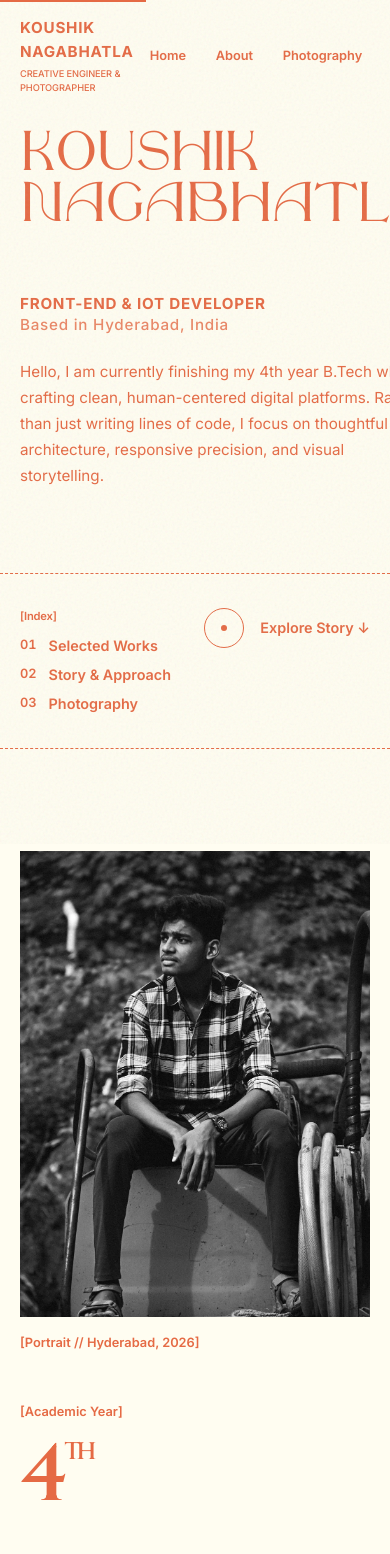
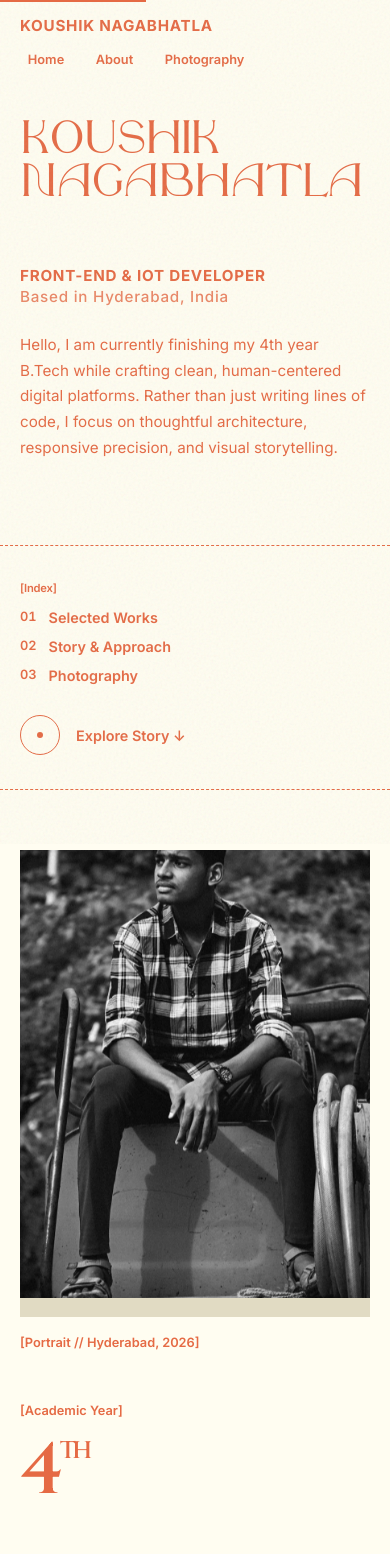
Before and after one commit to koushiknagabhatla-ctrl/portfolio, a React (Vite) app: page / in a window 390 px wide. Shown: the top 1554 px of the page. Built offline with nearby package versions, Linux system fonts and the light colour scheme; a web font is replaced by a local one.

Commit message:
design and fixed

```diff
--- a/src/App.jsx
+++ b/src/App.jsx
@@ -76,18 +76,23 @@ function AppContent() {
   }, [location.pathname]);
 
   const isPhotographyPage = normalizedPath.startsWith('/photography');
+  const isAboutPage = normalizedPath.startsWith('/about');
 
   useEffect(() => {
     if (isPhotographyPage) {
       document.body.style.backgroundColor = '#000000';
       document.documentElement.style.backgroundColor = '#000000';
-      document.body.classList.add('no-grain');
     } else {
       document.body.style.backgroundColor = '';
       document.documentElement.style.backgroundColor = '';
+    }
+
+    if (isPhotographyPage || isAboutPage) {
+      document.body.classList.add('no-grain');
+    } else {
       document.body.classList.remove('no-grain');
     }
-  }, [isPhotographyPage]);
+  }, [isPhotographyPage, isAboutPage]);
 
   if (isDirtyUrl) {
     return null;
--- a/src/components/Hero.css
+++ b/src/components/Hero.css
@@ -365,3 +365,41 @@
   color: var(--text-color, #1a1a1a);
   opacity: 0.9;
 }
+
+@media (max-width: 768px) {
+  .kaisei-home-wrapper {
+    padding-top: 100px;
+  }
+  .kaisei-hero {
+    min-height: auto;
+    padding-top: 20px;
+  }
+  .kaisei-hero__title {
+    font-size: clamp(2.8rem, 12vw, 5rem);
+    word-break: break-word;
+  }
+  .kaisei-hero__bottom-grid {
+    flex-direction: column;
+    align-items: flex-start;
+    gap: 28px;
+  }
+  .kaisei-story {
+    padding: 60px 0;
+  }
+  .kaisei-story__stat-num {
+    font-size: clamp(4.5rem, 18vw, 9rem);
+  }
+  .kaisei-story__section-title {
+    font-size: clamp(2rem, 8vw, 3rem);
+  }
+  .kaisei-approach {
+    margin-top: 60px;
+    padding: 50px 0;
+  }
+  .kaisei-approach__title {
+    font-size: clamp(2.2rem, 9vw, 4rem);
+  }
+  .kaisei-approach__item-title {
+    font-size: clamp(1.4rem, 6vw, 2rem);
+  }
+}
--- a/src/components/Hero.jsx
+++ b/src/components/Hero.jsx
@@ -1,11 +1,76 @@
-import { useRef } from 'react';
+import { useEffect, useRef } from 'react';
+import gsap from 'gsap';
+import { ScrollTrigger } from 'gsap/ScrollTrigger';
 import './Hero.css';
 
 import heroImg from '../assets/hero.webp';
 
+gsap.registerPlugin(ScrollTrigger);
+
 const Hero = () => {
   const sectionRef = useRef(null);
+  const titleRef = useRef(null);
+  const imgRef = useRef(null);
   const storyRef = useRef(null);
+
+  useEffect(() => {
+    const ctx = gsap.context(() => {
+      // 1. Hero Title Parallax on Scroll
+      if (titleRef.current) {
+        gsap.to(titleRef.current, {
+          yPercent: -30,
+          opacity: 0.85,
+          ease: 'none',
+          scrollTrigger: {
+            trigger: sectionRef.current,
+            start: 'top top',
+            end: 'bottom top',
+            scrub: true
+          }
+        });
+      }
+
+      // 2. Editorial Portrait Parallax (Image moves smoothly inside wrapper)
+      if (imgRef.current) {
+        gsap.fromTo(
+          imgRef.current,
+          { yPercent: -12, scale: 1.15 },
+          {
+            yPercent: 12,
+            ease: 'none',
+            scrollTrigger: {
+              trigger: storyRef.current,
+              start: 'top bottom',
+              end: 'bottom top',
+              scrub: true
+            }
+          }
+        );
+      }
+
+      // 3. Smooth Fade-up for Story & Approach items
+      const fadeItems = gsap.utils.toArray('.kaisei-profile__item, .kaisei-approach__item');
+      fadeItems.forEach((item) => {
+        gsap.fromTo(
+          item,
+          { y: 50, opacity: 0 },
+          {
+            y: 0,
+            opacity: 1,
+            duration: 1.1,
+            ease: 'power3.out',
+            scrollTrigger: {
+              trigger: item,
+              start: 'top 88%',
+              toggleActions: 'play none none reverse'
+            }
+          }
+        );
+      });
+    }, sectionRef);
+
+    return () => ctx.revert();
+  }, []);
 
   return (
     <div className="kaisei-home-wrapper" ref={sectionRef}>
@@ -13,7 +78,7 @@ const Hero = () => {
       <section className="kaisei-hero">
         <div className="kaisei-container kaisei-hero__grid">
           <div className="kaisei-hero__header">
-            <h1 className="kaisei-hero__title">
+            <h1 className="kaisei-hero__title" ref={titleRef}>
               KOUSHIK<br />
               NAGABHATLA
             </h1>
@@ -64,6 +129,7 @@ const Hero = () => {
                 src={heroImg}
                 alt="Koushik Nagabhatla Portrait"
                 className="kaisei-story__img"
+                ref={imgRef}
                 width="500"
                 height="680"
                 loading="eager"
--- a/src/components/Navbar.css
+++ b/src/components/Navbar.css
@@ -106,3 +106,20 @@
     font-size: 0.8rem;
   }
 }
+
+@media (max-width: 600px) {
+  .navbar {
+    flex-direction: column;
+    align-items: flex-start;
+    gap: 12px;
+    padding: 14px 20px;
+  }
+  .navbar__logo-label {
+    display: none;
+  }
+  .navbar__list {
+    width: 100%;
+    justify-content: flex-start;
+    gap: 16px;
+  }
+}
--- a/src/components/WorksPage.css
+++ b/src/components/WorksPage.css
@@ -135,7 +135,7 @@
   overflow: hidden;
   display: block;
   background-color: var(--subtext-color, #e1dbc3);
-  border: 1px solid rgba(229, 106, 68, 0.2);
+  border: none;
 }
 
 .awwwards-img {
@@ -158,7 +158,7 @@
   .info-bottom-row {
     align-items: flex-start;
     text-align: left;
-    margin-top: 24px;
+    margin-top: 20px;
   }
 
   .project-desc {
@@ -166,6 +166,19 @@
   }
 
   .awwwards-img-wrapper {
+    aspect-ratio: 16 / 10;
+  }
+}
+
+@media (max-width: 600px) {
+  .awwwards-title {
+    font-size: clamp(1.6rem, 7vw, 2.4rem);
+  }
+  .view-btn {
+    padding: 10px 22px;
+    font-size: 0.82rem;
+  }
+  .awwwards-img-wrapper {
     aspect-ratio: 4 / 3;
   }
 }
--- a/src/components/WorksPage.jsx
+++ b/src/components/WorksPage.jsx
@@ -45,12 +45,13 @@ const WorksPage = () => {
 
       items.forEach((item) => {
         const imageWrapper = item.querySelector('.awwwards-img-wrapper');
+        const img = item.querySelector('.awwwards-img');
 
-        // Subtle vertical movement on scroll without side clip-path reveal
+        // Outer wrapper subtle floating movement
         gsap.fromTo(imageWrapper,
-          { y: 30 },
+          { y: 35 },
           {
-            y: -30,
+            y: -35,
             ease: "none",
             scrollTrigger: {
               trigger: item,
@@ -61,18 +62,36 @@ const WorksPage = () => {
           }
         );
 
+        // Inner image deep multi-layer parallax
+        if (img) {
+          gsap.fromTo(img,
+            { yPercent: -14, scale: 1.15 },
+            {
+              yPercent: 14,
+              ease: "none",
+              scrollTrigger: {
+                trigger: item,
+                start: "top bottom",
+                end: "bottom top",
+                scrub: true
+              }
+            }
+          );
+        }
+
         const textElements = item.querySelectorAll('.info-reveal');
         gsap.fromTo(textElements,
-          { opacity: 0, y: 25 },
+          { opacity: 0, y: 30 },
           {
              opacity: 1,
              y: 0,
-             duration: 1,
-             stagger: 0.1,
+             duration: 1.1,
+             stagger: 0.12,
              ease: "power3.out",
              scrollTrigger: {
                trigger: item,
                start: "top 85%",
+               toggleActions: 'play none none reverse'
              }
           }
         );
```
